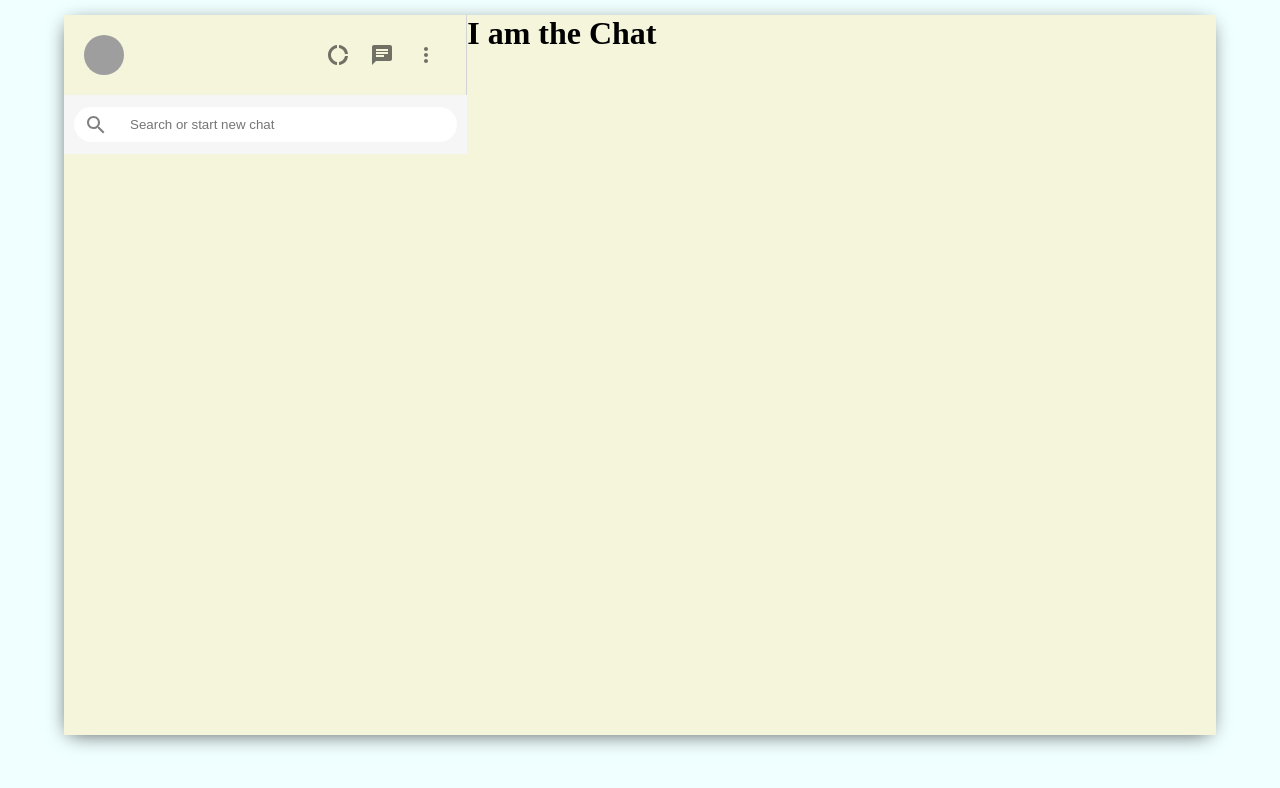
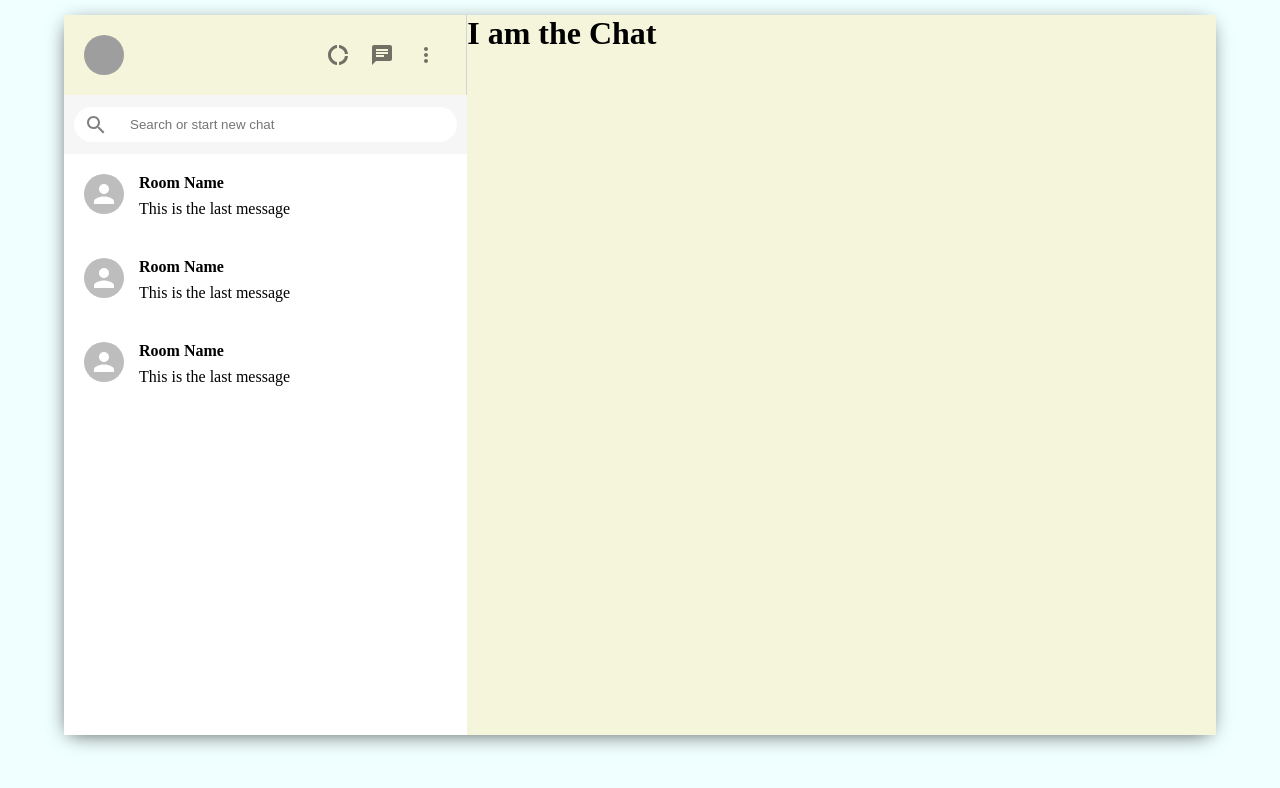
Before and after one commit to Josue650/helloSaiyan, a React (Create React App) app: page / in a window 1280 px wide. Shown: the top 788 px of the page. Built offline with nearby package versions, Linux system fonts and the light colour scheme; grey boxes are pictures that could not be loaded.

Commit message:
Added sidebar chat

```diff
--- a/src/Sidebar.css
+++ b/src/Sidebar.css
@@ -44,3 +44,8 @@
     outline-width: 0;
     margin-left: 10px;
  }
+ .sidebar__chats{
+    flex: 1;
+    background-color: white;
+    overflow: scroll;
+ }
--- a/src/Sidebar.js
+++ b/src/Sidebar.js
@@ -5,6 +5,7 @@
 import ChatIcon from '@mui/icons-material/Chat';
 import MoreVertIcon from "@mui/icons-material/MoreVert"
 import  SearchOutlinedIcon  from '@mui/icons-material/SearchOutlined';
+import SidebarChat from './SidebarChat';
 
 
 function Sidebar() {
@@ -31,6 +32,13 @@
             <input placeholder='Search or start new chat' type='text'/>
         </div>
      </div>
+
+     <div className="sidebar__chats">
+        <SidebarChat />
+        <SidebarChat />
+        <SidebarChat />
+
+     </div>
     </div>
   )
 }
--- /dev/null
+++ b/src/SidebarChat.css
@@ -0,0 +1,18 @@
+.sidebarChat {
+    display: flex;
+    padding: 20px;
+    cursor: pointer;
+    border-radius: 1px solid #f6f6f6;
+}
+
+.sidebarChat:hover {
+    background-color: #ebebeb;
+}
+
+.sidebarChat__info > h2 {
+    font-size: 16px;
+    margin-bottom: 8px;
+}
+.sidebarChat__info {
+    margin-left: 15px;
+}
--- /dev/null
+++ b/src/SidebarChat.js
@@ -0,0 +1,17 @@
+import { Avatar } from '@mui/material'
+import React from 'react'
+import "./SidebarChat.css"
+
+function SidebarChat() {
+  return (
+    <div className='sidebarChat'>
+        <Avatar />
+        <div className='sidebarChat__info'>
+            <h2>Room Name</h2>
+            <p>This is the last message</p>
+        </div>
+    </div>
+  )
+}
+
+export default SidebarChat
```
